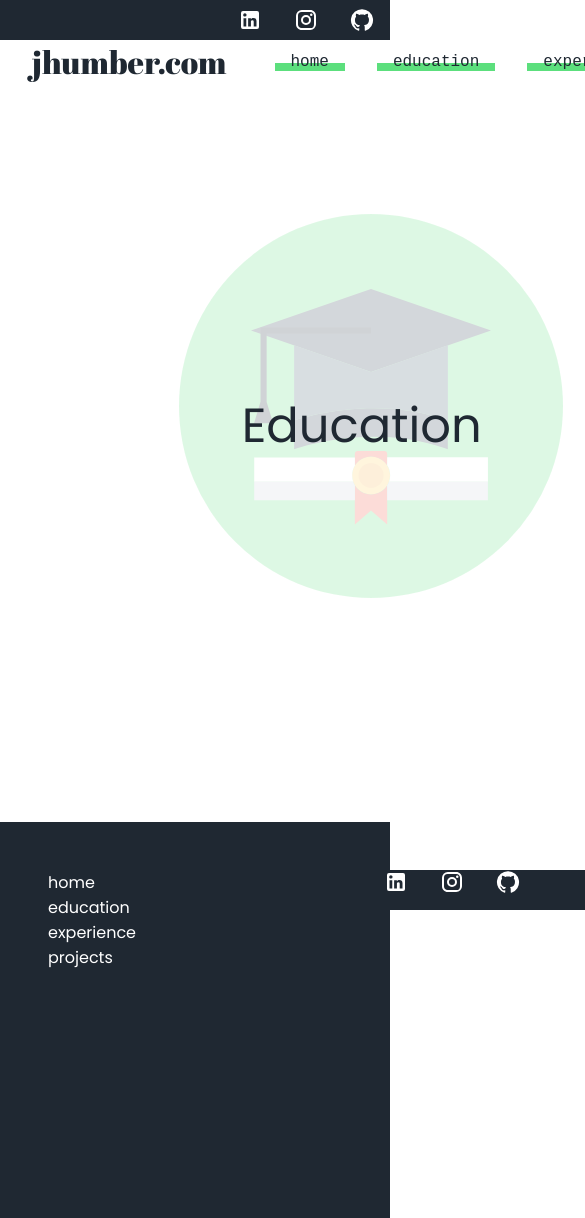
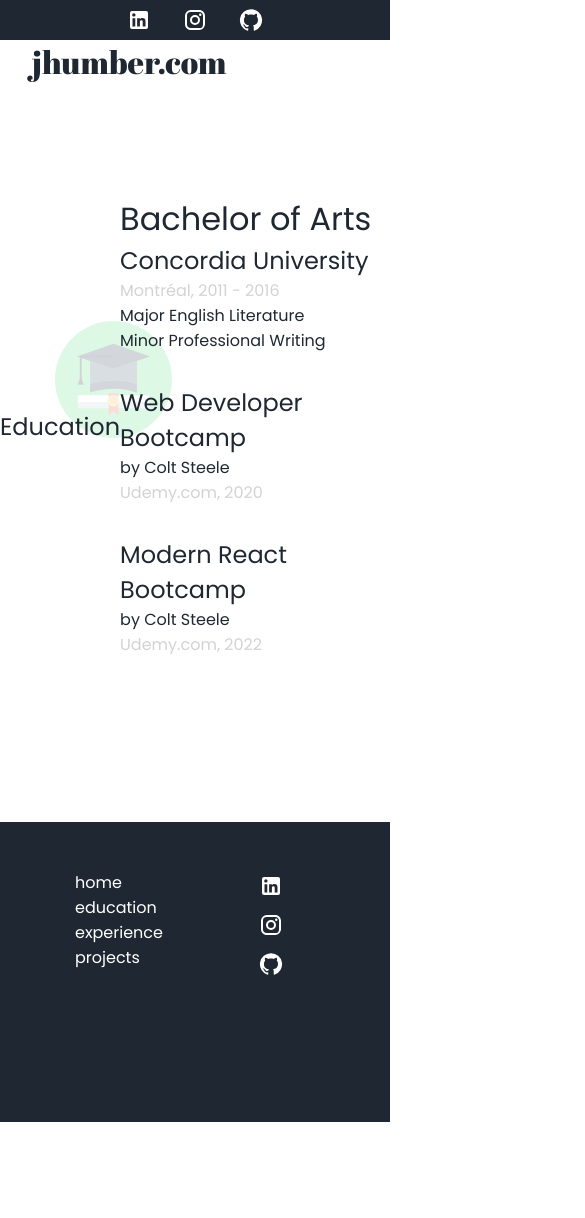
Before and after one commit to humber-jake/portfolio, a React (Vite) app: page /education in a window 390 px wide. Shown: the top 1218 px of the page, 585 px wide, since content can reach past the window. After the commit the page ends 1122 px from the top, so only its background shows below. Built offline with nearby package versions, Linux system fonts and the light colour scheme; a web font is replaced by a local one.

Commit message:
Home page responsiveness

```diff
--- a/src/App.css
+++ b/src/App.css
@@ -24,9 +24,10 @@
   flex-direction: row;
   align-items: center;
   justify-content: flex-end;
+  margin: 0 auto;
   width: 80rem;
-  margin: 0 auto;
 }
+
 .Navbar {
   background-image: url('/src/assets/morphing-diamonds.svg');
   box-sizing: border-box;
@@ -74,8 +75,7 @@
   background: #5cdf7d;
   box-sizing: border-box;
   margin: 0 auto;
-  width: 100%;
-  /* PLACEHOLDER DIVIDER */
+  /* width: 100%; */
 }
 .Hero {
   display: flex;
@@ -92,7 +92,6 @@
 }
 .HeroText {
   margin: 0 1rem;
-  border-radius: 50px;
   width: 29%;
   display: flex;
   flex-direction: column;
@@ -144,8 +143,8 @@
   background-image: url(./assets/morphing-diamonds.svg);
 }
 .More {
+  display: block;
   width: fit-content;
-  display: block;
   margin-left: auto;
   margin-right: 5rem;
   font-size: 1.5rem;
@@ -154,14 +153,15 @@
   opacity: 80%;
 }
 .Footer {
+  box-sizing: border-box;
   display: grid;
   color: white;
   margin-top: 100px;
-  padding: 3rem;
   height: 300px;
   background: #1f2832;
 
   div {
+    margin: 3rem auto;
     grid-template-columns: 1fr 1fr 2fr;
     justify-content: flex-start;
     align-items: flex-start;
@@ -176,3 +176,112 @@
     opacity: 80%;
   }
 }
+
+@media only screen and (max-width: 1280px) {
+  .container {
+    width: 1000px;
+  }
+}
+
+@media only screen and (max-width: 1000px) {
+  .container {
+    width: 800px;
+    .ProjectsSection {
+      flex-direction: column;
+      a {
+        margin: 1rem auto;
+      }
+    }
+    .More {
+      display: block;
+      margin: 1rem auto;
+    }
+    .Experience {
+      display: flex;
+      flex-direction: column;
+      background-image: none;
+    }
+    .bodyLarge {
+      display: none;
+    }
+    .bodySmall {
+      display: flex;
+    }
+  }
+}
+@media only screen and (max-width: 800px) {
+  .container {
+    width: 600px;
+  }
+  .NavLink {
+    display: none;
+  }
+
+  .container {
+    .Education {
+      flex-direction: column;
+      background-image: url(./assets/Education.svg);
+      background-repeat: no-repeat;
+      background-clip: content-box;
+      background-position: 98% 0%;
+      background-size: 28%;
+      align-items: flex-start;
+    }
+  }
+  .Hero .profile img {
+    display: none;
+  }
+  .HeroText {
+    width: 70%;
+    height: 400px;
+  }
+  .Technology {
+    width: 50%;
+  }
+}
+
+@media only screen and (max-width: 600px) {
+  .sectionTitle {
+    font-size: 1.5rem;
+  }
+  .sectionTitleLarge {
+    font-size: 1.5rem;
+  }
+  .container {
+    width: auto;
+    max-width: 400px;
+    .ProjectCard {
+      width: auto;
+    }
+    .ProjectsSection {
+      a {
+        margin: 1rem;
+      }
+    }
+    .SocialMediaBookmarks {
+      margin: 0 auto;
+      flex-direction: column;
+      a {
+        margin: 0.25rem;
+      }
+    }
+  }
+  .Footer {
+    .container {
+      margin: 0 auto;
+      grid-template-columns: 1fr 1fr;
+      grid-gap: 4rem;
+    }
+  }
+  .HeroText {
+    width: 85%;
+    height: 300px;
+    .greeting {
+      font-size: 2.5rem;
+      margin-bottom: 1rem;
+    }
+  }
+  .Technology {
+    width: 70%;
+  }
+}
--- a/src/Experience.css
+++ b/src/Experience.css
@@ -79,3 +79,6 @@
 .ExperienceDates {
   color: rgb(99, 99, 99);
 }
+.bodySmall {
+  display: none;
+}
--- a/src/Experience.jsx
+++ b/src/Experience.jsx
@@ -25,8 +25,23 @@ const Experience = (props) => {
   return (
     <>
       <div className="ExperienceTitle">Work Experience</div>
-      <div className={isHomePage ? 'Experience' : 'FullExperience container'}>
+      <div
+        className={
+          isHomePage
+            ? 'Experience bodyLarge'
+            : 'FullExperience container bodyLarge'
+        }
+      >
         {body}
+      </div>
+      <div
+        className={
+          isHomePage
+            ? 'Experience bodySmall'
+            : 'FullExperience container bodySmall'
+        }
+      >
+        {body.slice(0, 3)}
       </div>
       {isHomePage && (
         <Link className="More" to="/experience">
--- a/src/Navbar.jsx
+++ b/src/Navbar.jsx
@@ -40,7 +40,7 @@ const Navbar = (props) => {
             <Link to="/" className="Name">
               {resume.website}
             </Link>
-            <Link to="/" className="NavLink">
+            <Link to="/" className="NavLink Home">
               home
             </Link>
 
--- a/src/Projects.css
+++ b/src/Projects.css
@@ -19,7 +19,7 @@
 .FullProjectsTitle {
   font-size: 3rem;
   text-align: center;
-  margin: 3rem;
+  margin-top: 3rem;
 }
 .Projects {
   background-image: url(./assets/Projects.svg);
@@ -63,7 +63,7 @@
 
 .ProjectSlide {
   padding: 3rem;
-  margin: 3rem;
+  margin: 1rem;
   border-radius: 50px;
   width: 75%;
   .ProjectName {
```
